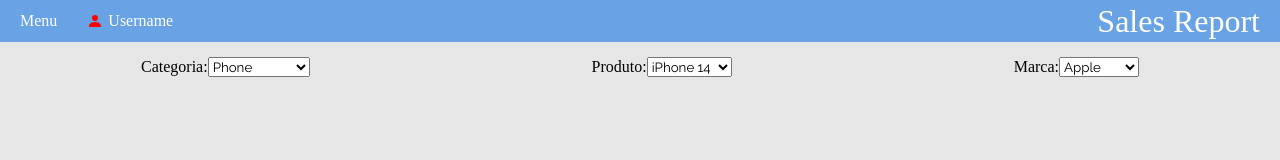
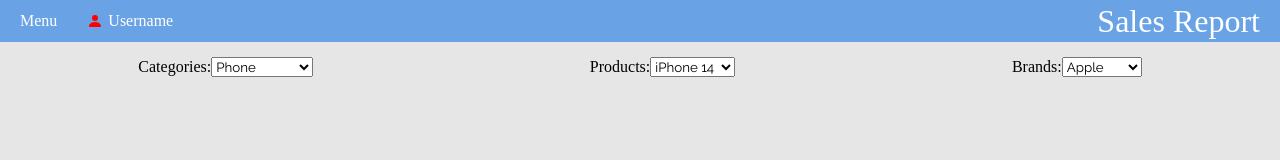
Before and after one commit to gessicacss/sales-report, a React (Vite) app: page / in a window 1280 px wide. Shown: the top 160 px of the page. Built offline with nearby package versions, Linux system fonts and the light colour scheme; a web font is replaced by a local one.

Commit message:
fix: change labels to english

```diff
--- a/src/components/menusOptions/Brands.jsx
+++ b/src/components/menusOptions/Brands.jsx
@@ -7,7 +7,7 @@ export default function Brands({
 }) {
   return (
     <label>
-      Marca:
+      Brands:
       <select value={selectedBrand} onChange={handleBrandChange}>
         {data.category
           .find((category) => category.name === selectedCategory)
--- a/src/components/menusOptions/Categories.jsx
+++ b/src/components/menusOptions/Categories.jsx
@@ -6,7 +6,7 @@ export default function Categories({
 }) {
   return (
     <label>
-      Categoria:
+      Categories:
       <select value={selectedCategory} onChange={handleCategoryChange}>
         {data.category.map((category) => (
           <option key={category.name} value={category.name}>
--- a/src/components/menusOptions/Products.jsx
+++ b/src/components/menusOptions/Products.jsx
@@ -8,7 +8,7 @@ export default function Products({
 }) {
   return (
     <label>
-      Produto:
+      Products:
       <select value={selectedProduct} onChange={handleProductChange}>
         {data.category
           .find((category) => category.name === selectedCategory)
```
